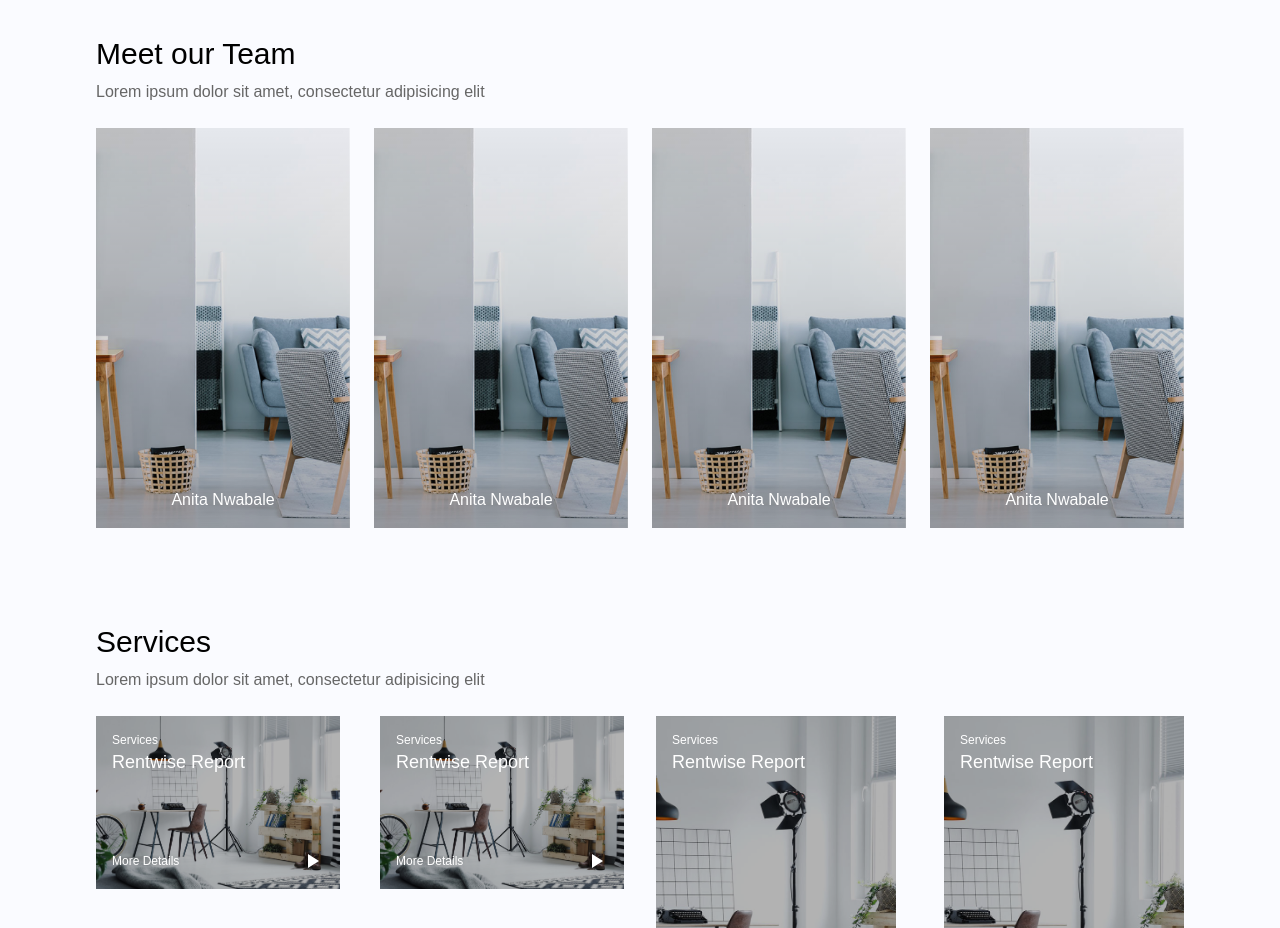
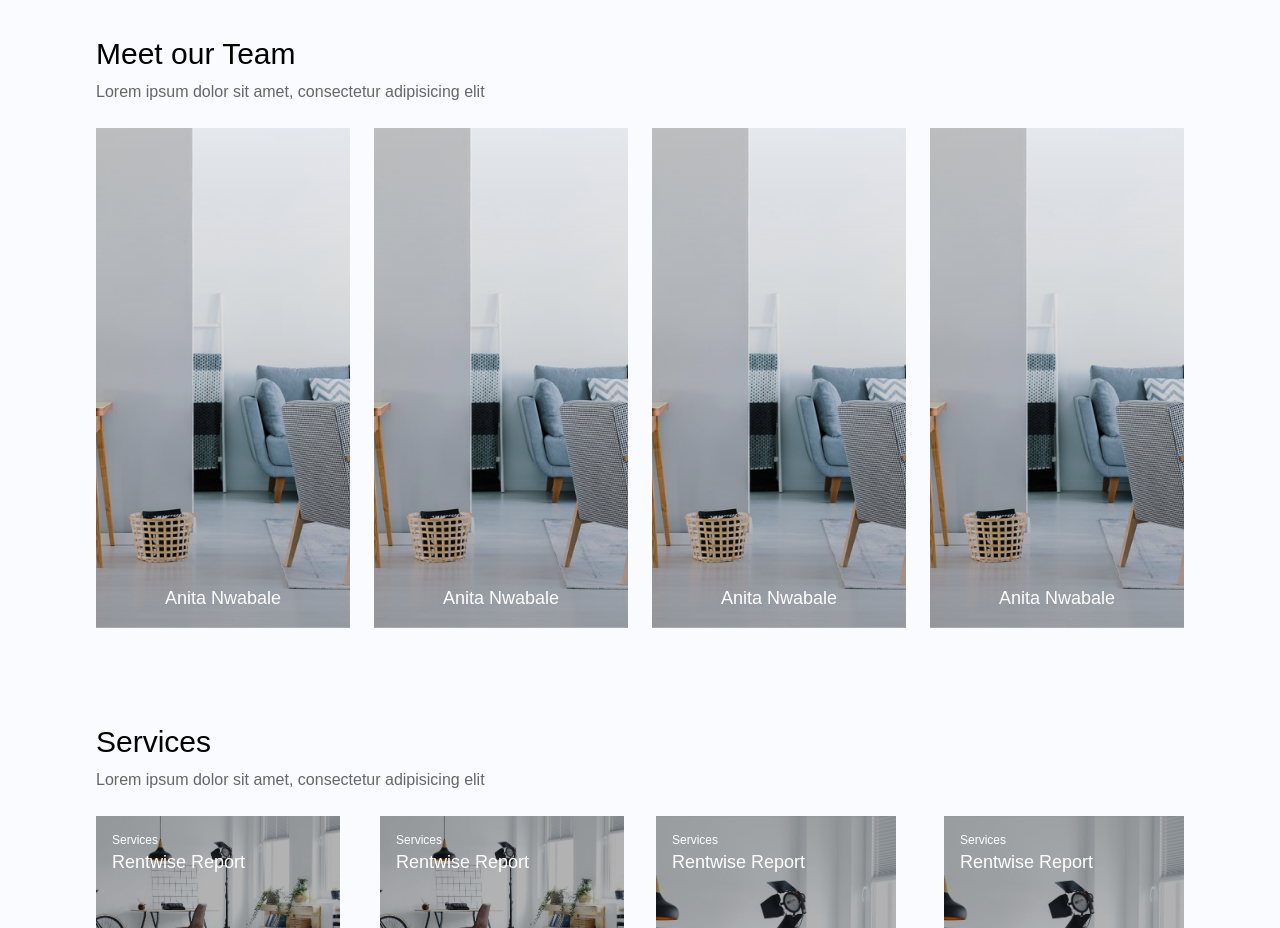
Before and after one commit to Obadea/rentwise, a React (Create React App) app: page /aboutus in a window 1280 px wide. Shown: the part 860-1788 px from the top of the page. Built offline with nearby package versions, Linux system fonts and the light colour scheme; a web font is replaced by a local one.

Commit message:
minor issue resolve

```diff
--- a/src/pages/aboutuspage/AboutUsPage.jsx
+++ b/src/pages/aboutuspage/AboutUsPage.jsx
@@ -48,7 +48,7 @@ function AboutUsPage() {
               Lorem ipsum dolor sit amet, consectetur adipisicing elit
             </p>
           </div>
-          <div className="flex flex-col justify-between gap-4 lg:gap-6 lg:flex-row ">
+          <div className="flex  justify-between flex-wrap gap-4 lg:gap-6 md:flex-row  lg:flex-nowrap">
             <AboutPhotoCard />
             <AboutPhotoCard />
             <AboutPhotoCard />
--- a/src/pages/aboutuspage/components/AboutPhotoCard.jsx
+++ b/src/pages/aboutuspage/components/AboutPhotoCard.jsx
@@ -3,14 +3,14 @@ import image from "../../../assets/scheduleImage.png";
 
 function AboutPhotoCard() {
   return (
-    <div class="relative lg:flex-1 max-w-[300px] h-[400px]">
+    <div class="relative  min-w-[200px] min-h-[300px] h-[40vw] w-[30vw] lg:max-w-[400px] lg:max-h-[500px] ">
       <img
         src={image}
         alt="Description"
         class="absolute inset-0 object-cover w-full h-full"
       />
       <div class="absolute inset-0 bg-gradient-to-t from-black to-transparent opacity-30"></div>
-      <div class="absolute bottom-0 left-0 right-0 p-4 text-white text-center">
+      <div class="absolute bottom-0 left-0 right-0 p-4 md:text-md lg:text-lg text-white text-center">
         Anita Nwabale
       </div>
     </div>
--- a/src/pages/accesscodepage/AccessCodePage.jsx
+++ b/src/pages/accesscodepage/AccessCodePage.jsx
@@ -36,7 +36,7 @@ function AccessCodePage() {
               />
             </div>
 
-            <div className="m-4 flex flex-col ">
+            <div className="lg:m-4 flex flex-col ">
               <button className="w-full h-[52px] px-[10px] py-[20px] rounded-xl bg-customSearchblue text-white text-xl flex justify-center items-center  font-bold ">
                 Continue
               </button>
```
